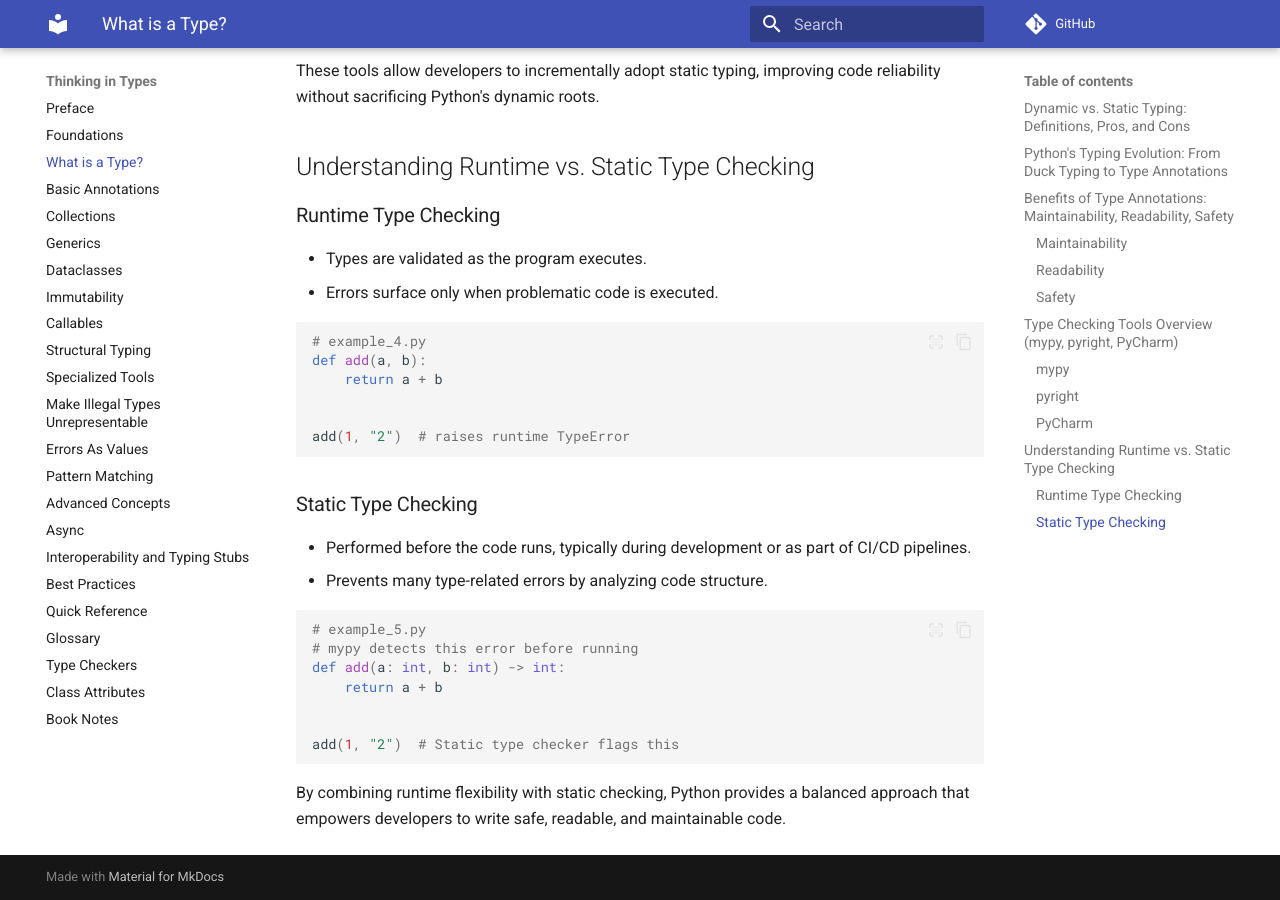
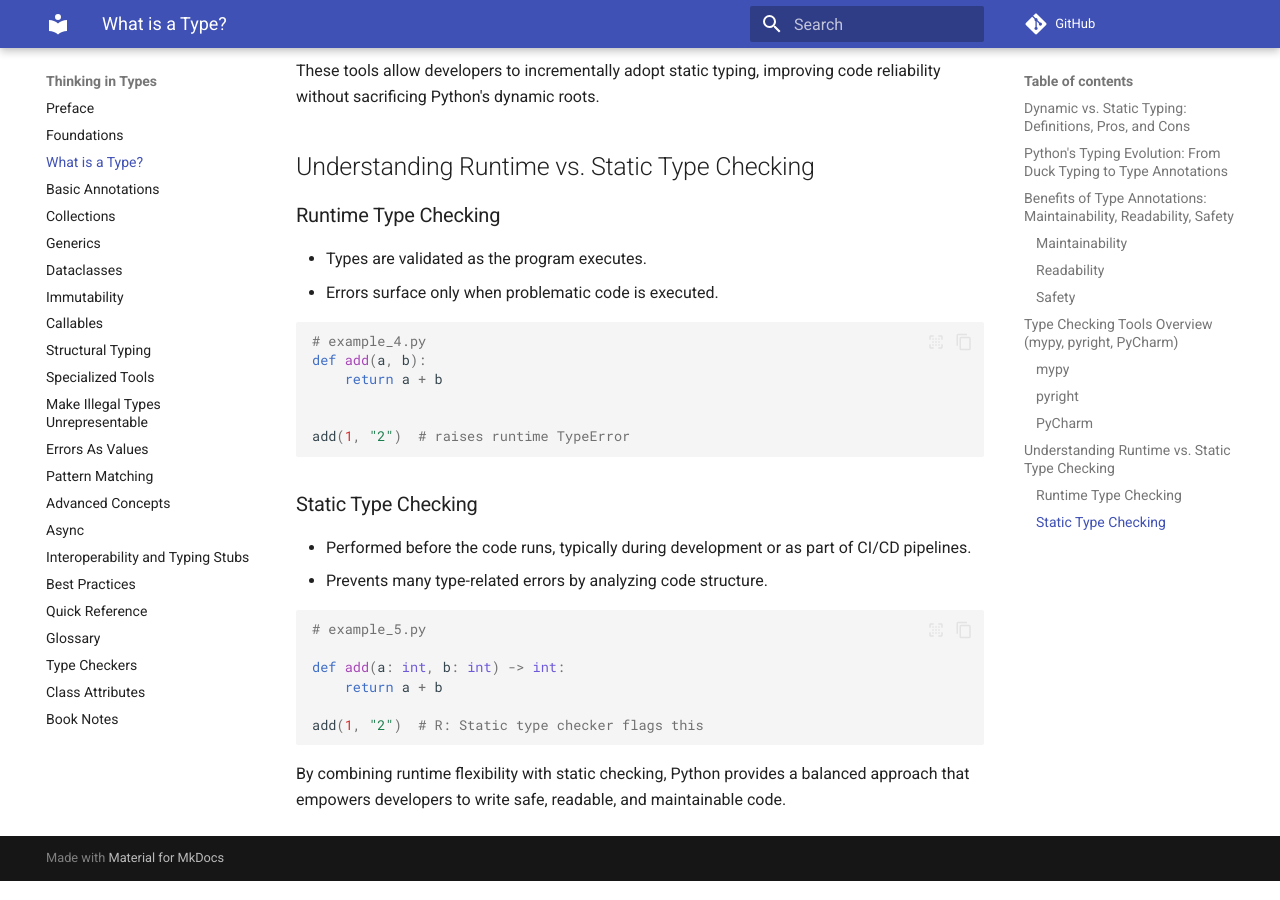
Before and after one commit to ThinkingInTypes/ThinkingInTypes.github.io, an MkDocs documentation site: the page built from Chapters/03_What_is_a_Type.md, in a window 1280 px wide and 900 px high, scrolled down 3199 px. Built offline with MkDocs 1.6.1 and Material for MkDocs 9.7.7, drawn with Linux system fonts in a browser that asks for light colours; comment, search, counter and statistics services are not loaded.

Commit message:
Injected

````diff
--- a/Chapters/03_What_is_a_Type.md
+++ b/Chapters/03_What_is_a_Type.md
@@ -154,12 +154,11 @@ add(1, "2")  # raises runtime TypeError
 
 ```python
 # example_5.py
-# mypy detects this error before running
+
 def add(a: int, b: int) -> int:
     return a + b
 
-
-add(1, "2")  # Static type checker flags this
+add(1, "2")  # R: Static type checker flags this
 ```
 
 By combining runtime flexibility with static checking, Python provides a balanced approach that empowers developers to write safe, readable, and maintainable code.
````
Also changed, not shown: Chapters/04_Basic_Annotations.md (+1 -1 lines), Chapters/11_Specialized_Tools.md (+7 -2 lines), Chapters/A3_Type_Checkers.md (+1 -1 lines), Chapters/A4_Class_Attributes.md (+2 -1 lines).
